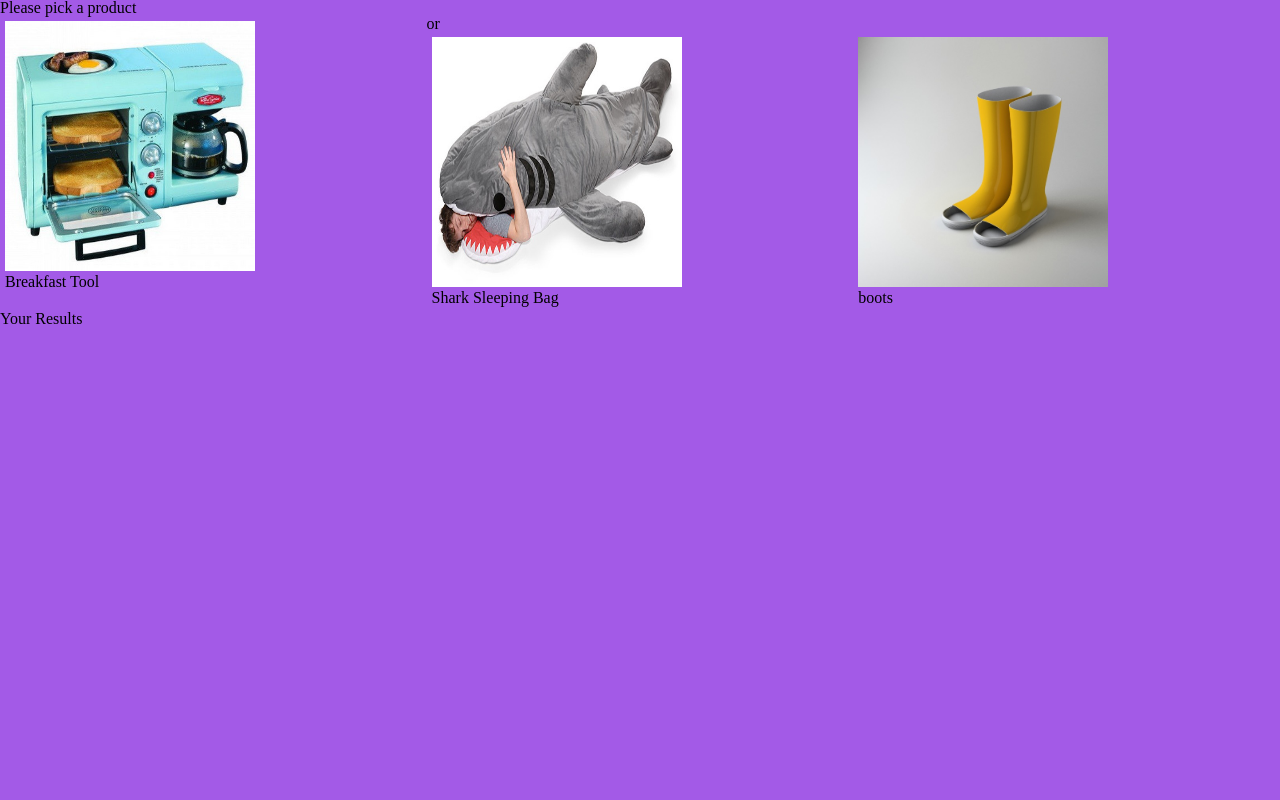
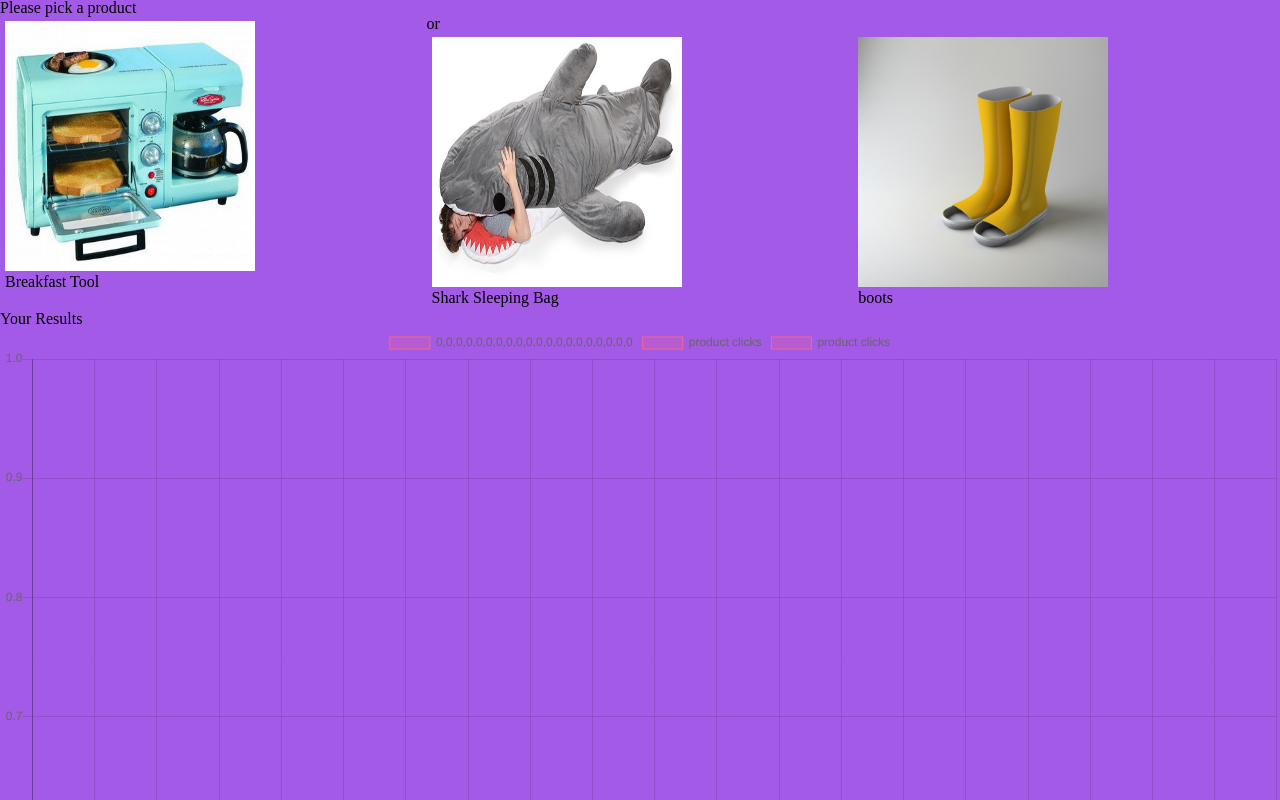
Before and after one commit to dquinn25/Bus-mall, a plain HTML site: page index.html in a window 1280 px wide. Shown: the top 800 px of the page. Drawn offline with nearby package versions, Linux system fonts and the light colour scheme.

Commit message:
needed to restart

```diff
--- a/app.js
+++ b/app.js
@@ -14,8 +14,10 @@
 
 var imageCollection = [];
 var totalClicks = 0;
-var maxClicks = 25;
+var maxClicks = 10;
 var verifyImage = [];
+// var income = document.getElementById("income").getContext("2d");
+// new Chart(income).Bar(barData);
 
 function DisplayProducts(imageSource, caption){
     this.clicked = 0;
@@ -67,7 +69,8 @@ function DisplayProducts(imageSource, caption){
         //IMPORTANT - how to stop an event handler
         productImageSection.removeEventListener('click', trackAndRerack);
         //if statement is not compiling to true so click proprty is not being updated
-        tableRender();
+        // tableRender();
+        //  renderTheChart();
     }
 var targetSrc = event.target.getAttribute('src');
     for(var i = 0; i <  imageCollection.length; i++){
@@ -144,7 +147,7 @@ function tableRender(){
 // seattleStore.prototype.renderToPage = renderToPage;
 
 
-
+createHeader();
 for(var i = 0; i < this.imageCollection.length; i++){
     var tableCell = document.createElement('td');
     var tableRow = document.createElement('tr');
@@ -154,28 +157,198 @@ for(var i = 0; i < this.imageCollection.length; i++){
     tableCell = document.createElement('td');
     tableCell.textContent = this.imageCollection[i].clicked;
     tableRow.appendChild(tableCell);
+    tableCell = document.createElement('td');
+    tableCell.textContent = this.imageCollection[i].shown;
+    tableRow.appendChild(tableCell);
     table.appendChild(tableRow);
 }
   }
 
+  function createHeader(){
+    var header = document.getElementById('productImagese');
+
+    var tableRow = document.createElement('tr');
+
+    var tableCell = document.createElement('td');
+
+    tableCell.textContent = 'Times clicked';
+
+    tableRow.appendChild(tableCell);
+
+    for(var i = 0; i < imageCollection.length; i ++){
+        tableCell = document.createElement('td');
+        tableCell.textContent = 'Times seen';
+        tableRow.appendChild(tableCell);
+    }
+    // header.appendChild(tableRow);
+}
 
 
 
-//   var ctx = document.getElementById('myChart').getContext('2d');
-// var chart = new Chart(ctx, {
+
+// function renderTheChart(){
+
+//     var productNames =[];
+//   for(var i = 0; i < imageCollection.length; i++){
+//     productNames.push(imageCollection[i].imageCaption);
+//   }
+
+// var productClicks = [];
+//   for(i = 0; i < imageCollection.length; i++){
+//     productClicks.push(imageCollection[i].clicked);
+//   }
+
+
+
+// var barData = {
+// 	labels : [],
+// 	datasets : [
+// 		{
+// 			fillColor : "#48A497",
+// 			strokeColor : "#48A4D1",
+// 			data : [456,479,324,569,702,600]
+// 		},
+// 		{
+// 			fillColor : "rgba(73,188,170,0.4)",
+// 			strokeColor : "rgba(72,174,209,0.4)",
+// 			data : [364,504,605,400,345,320]
+//         }
+//     ]
+// }
+// return newChart(income, barData);
+
+
 //   // The type of chart we want to create
-//   type: 'graph',
+//   type: 'bar',
 
 //   data: {
 //     labels: ['', 'Breakfast', 'Shark', 'Dragon Meat', 'Chtulhu', 'Tauntaun', 'R2-D2', 'Chair', 'Banana', 'Boots', 'Dog Duck', 'Bathroom IPAD', 'Meatball Bubble Gum', 'Pen', 'Pet Sweep', 'Pizza Scissors', 'Kid Sweep', 'Unicorn Meat', 'USB', 'Water Can', 'Wine Glass'],
 //     datasets: [{
-//       label: 'Which product is best',
+//       label: 'Times CLicked',
 //       backgroundColor: 'orange',
 //       borderColor: 'purple',
 //       data: [{y: 0, x: 9, r:300}, {y: 10, x:20, r:300}, {y:5, x:20, r:300}, {y:2, x: 30, r:300}, {y: 20, x: 5, r:300}, {y:30, x:30, r:300}, {y: 45, x: 45, r:300}, {y:50, x:20, r:600}]
-//     }]
+//     }, {
+//         label: ['', 'Breakfast', 'Shark', 'Dragon Meat', 'Chtulhu', 'Tauntaun', 'R2-D2', 'Chair', 'Banana', 'Boots', 'Dog Duck', 'Bathroom IPAD', 'Meatball Bubble Gum', 'Pen', 'Pet Sweep', 'Pizza Scissors', 'Kid Sweep', 'Unicorn Meat', 'USB', 'Water Can', 'Wine Glass'],
+
+var productNames =[];
+  for(var i = 0; i < imageCollection.length; i++){
+    productNames.push(imageCollection[i].imageCaption);
+  }
+
+//mission set
+
+var productClicks = [];
+  for(i = 0; i < imageCollection.length; i++){
+    productClicks.push(imageCollection[i].clicked);
+//
+
+var ctx = document.getElementById('myChart').getContext('2d');
+  var myChart = new Chart(ctx, {
+    type: 'bar',
+    data: {
+      labels: productNames,
+      datasets: [{
+        label: productClicks,
+        data: productClicks,
+        backgroundColor: [
+          'rgba(' + 255 + ', ' +99 + ', ' + 132 +', 0.2)',
+          'rgba(54, 162, 235, 0.2)',
+          'rgba(255, 206, 86, 0.2)',
+          'rgba(75, 192, 192, 0.2)',
+          'rgba(153, 102, 255, 0.2)',
+          'rgba(255, 159, 64, 0.2)',
+          'rgba(255, 99, 132, 0.2)',
+          'rgba(54, 162, 235, 0.2)'
+        ],
+        borderColor: [
+          'rgba(255, 99, 132, 1)',
+          'rgba(54, 162, 235, 1)',
+          'rgba(255, 206, 86, 1)',
+          'rgba(75, 192, 192, 1)',
+          'rgba(153, 102, 255, 1)',
+          'rgba(255, 159, 64, 1)',
+          'rgba(255, 99, 132, 1)',
+          'rgba(54, 162, 235, 1)'
+        ],
+        borderWidth: 1
+      },
+      {
+        label: 'product clicks',
+        data: productClicks,
+        backgroundColor: [
+          'rgba(' + 255 + ', ' + 99 + ', ' + 132 + ', 0.2)',
+          'rgba(54, 162, 235, 0.2)',
+          'rgba(255, 206, 86, 0.2)',
+          'rgba(75, 192, 192, 0.2)',
+          'rgba(153, 102, 255, 0.2)',
+          'rgba(255, 159, 64, 0.2)',
+          'rgba(255, 99, 132, 0.2)',
+          'rgba(54, 162, 235, 0.2)'
+        ],
+        borderColor: [
+          'rgba(255, 99, 132, 1)',
+          'rgba(54, 162, 235, 1)',
+          'rgba(255, 206, 86, 1)',
+          'rgba(75, 192, 192, 1)',
+          'rgba(153, 102, 255, 1)',
+          'rgba(255, 159, 64, 1)',
+          'rgba(255, 99, 132, 1)',
+          'rgba(54, 162, 235, 1)'
+        ],
+        borderWidth: 1,
+        type: 'line',
+      },
+      {
+        label: 'product clicks',
+        data: productClicks,
+        backgroundColor: [
+          'rgba(' + 255 + ', ' + 99 + ', ' + 132 + ', 0.2)',
+          'rgba(54, 162, 235, 0.2)',
+          'rgba(255, 206, 86, 0.2)',
+          'rgba(75, 192, 192, 0.2)',
+          'rgba(153, 102, 255, 0.2)',
+          'rgba(255, 159, 64, 0.2)',
+          'rgba(255, 99, 132, 0.2)',
+          'rgba(54, 162, 235, 0.2)'
+        ],
+        borderColor: [
+          'rgba(255, 99, 132, 1)',
+          'rgba(54, 162, 235, 1)',
+          'rgba(255, 206, 86, 1)',
+          'rgba(75, 192, 192, 1)',
+          'rgba(153, 102, 255, 1)',
+          'rgba(255, 159, 64, 1)',
+          'rgba(255, 99, 132, 1)',
+          'rgba(54, 162, 235, 1)'
+        ],
+        borderWidth: 1,
+        type: 'bar',
+      }]
+    },
+    options: {
+      // https://stackoverflow.com/questions/26257268/click-events-on-pie-charts-in-chart-js
+      onClick: function (event){
+        console.log(event);
+        console.log(myChart.getElementsAtEvent(event));
+      },
+      scales: {
+        yAxes: [{
+          ticks: {
+            beginAtZero: true
+          }
+        }]
+      }
+    }
+  });
+}
+
+//         backgroundColor: 'blue',
+//         borderColor: 'purple',
+//         data: [{y: 0, x: 9, r:300}, {y: 10, x:20, r:300}, {y:5, x:20, r:300}, {y:2, x: 30, r:300}, {y: 20, x: 5, r:300}, {y:30, x:30, r:300}, {y: 45, x: 45, r:300}, {y:50, x:20, r:600}]
+//       }]
 //   },
-//   // Configuration options go here
+// //   Configuration options go here
 //   options: {
 //     title: {
 //       display: true,
@@ -190,4 +363,5 @@ for(var i = 0; i < this.imageCollection.length; i++){
 //       }
 //     }
 //   }
-// });
+// })
+// }
--- a/style.css
+++ b/style.css
@@ -29,6 +29,10 @@
     box-sizing: border-box;
   }
 
+  td {
+      padding: 10px;
+  }
+
   /* section:first-of-type {
     position: relative;
     overflow: hidden;
```
